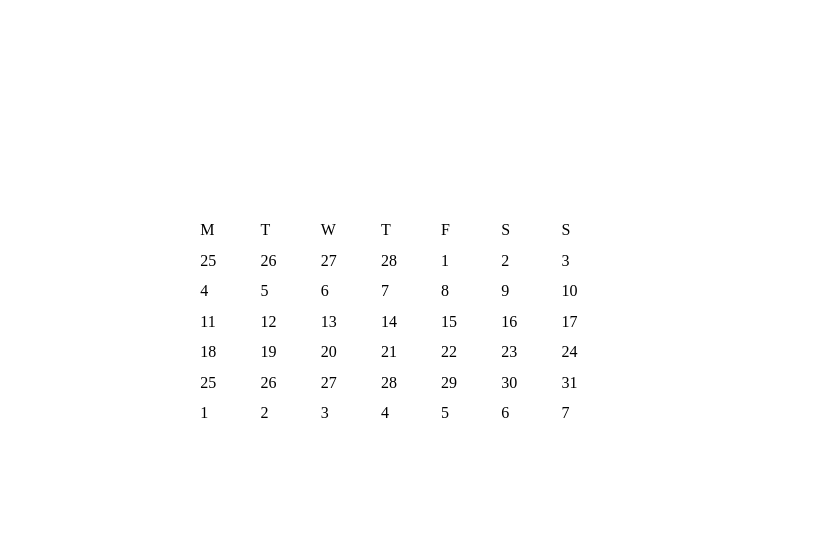
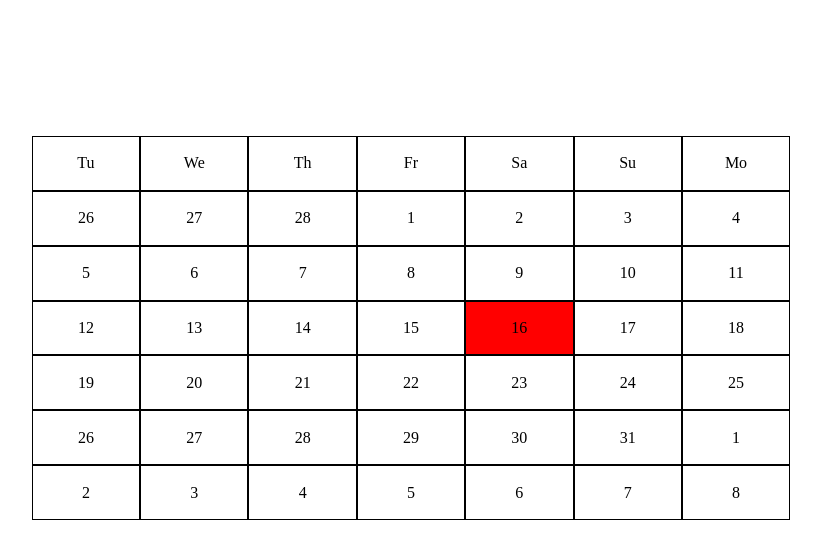
Before and after one commit to janKozie1/react-hooks-todo, a React (Create React App) app: page / in a window 1280 px wide. Shown: the top 558 px of the page, without its empty margins (229-1050 px from the left). Built offline with nearby package versions, Linux system fonts and the light colour scheme.

Commit message:
Changed folder structure, moved state logic to separate function

```diff
--- a/src/components/Calendar.js
+++ b/src/components/Calendar.js
@@ -2,22 +2,17 @@ import React, { useState } from 'react';
 import Day from './Day'
 import Week from './Week'
 import DayOfWeek from './DayOfWeek'
-import { Months } from './Months'
+
+import { formatCalendar } from '../functions/formatCalendar'
+import { Months } from '../data/Months'
+
 import '../styles/Calendar.css'
 
 const Calendar = ({ date }) => {
-    const first = new Date(date.getFullYear(), date.getMonth(), 1);
-    let offset = 1;
-    const [weekList, setWeekList] = useState(new Array(6).fill(null).map((el, index) => new Array(7).fill(null).map((el2, index2) => <Day day={
-        index * 7 + offset + index2 - Number(first.getDay()) + 1 <= 0 ? index * 7 + index2 - Number(first.getDay()) + 1 + offset + Number(Months[first.getMonth() - 1].days) : (index * 7 + offset + index2 - Number(first.getDay())) % Months[first.getMonth()].days + 1
-    } />)))
-    const [daysList, setDaysList] = useState(new Array(7).fill(null).map((e, index) => <DayOfWeek day={index}/>))
-    const today = {
-        dayInMonth: date.getDate(),
-        dayInWeek: date.getDay(),
-        monthNumber: date.getMonth()
-    }
-
+    const [offset, setOffset] = useState(2)
+    const [selectedDay, setSelectedDay] = useState(new Date().getDate())
+    const [weekList, setWeekList] = useState(formatCalendar(offset, new Date(date.getFullYear(), date.getMonth(), 1)).map(e => e.map(f => <Day day={f} selectedDay={selectedDay} />)))
+    const [daysList, setDaysList] = useState(new Array(7).fill(null).map((e, index) => <DayOfWeek day={index} offset={offset} />))
     return (
         <div className='calendar'>
             <Week days={daysList} />
--- a/src/components/Day.js
+++ b/src/components/Day.js
@@ -1,9 +1,9 @@
 import React, { useState } from 'react';
 import '../styles/Day.css'
-const Day = (props) => {
+const Day = ({day,selectedDay}) => {
     return (
-        <div className='day'>
-            {props.day}
+        <div className={`day ${selectedDay===day?'selected':''}`}>
+            {day}
         </div>
     );
 };
--- a/src/components/DayOfWeek.js
+++ b/src/components/DayOfWeek.js
@@ -1,10 +1,10 @@
 import React, { useState } from 'react';
 import '../styles/Day.css'
-const Day = ({day}) => {
-    const days = ['M', 'T','W','T','F','S','S']
+const Day = ({day, offset}) => {
+    const days = ['Su','Mo', 'Tu','We','Th','Fr','Sa']
     return (
         <div className='day'>
-            {days[day]}
+            {days[(day+offset)%days.length]}
         </div>
     );
 };
--- /dev/null
+++ b/src/functions/formatCalendar.js
@@ -0,0 +1,9 @@
+import {Months} from '../data/Months'
+
+export let formatCalendar = (offset,first) =>{
+
+    let month = new Array(6).fill(null).map((el, index) => new Array(7).fill(null).map((el2, index2) => {
+        return index * 7 + offset + index2 - Number(first.getDay()) + 1 <= 0 ? index * 7 + index2 - Number(first.getDay()) + 1 + offset + Number(Months[first.getMonth() - 1].days) : (index * 7 + offset + index2 - Number(first.getDay())) % Months[first.getMonth()].days + 1
+    }))
+    return month;
+}
--- a/src/styles/App.css
+++ b/src/styles/App.css
@@ -4,6 +4,6 @@
     min-width: 98vw;
     min-height: 80vh;
     display:grid;
-    grid-template-rows:4fr 4fr 4fr;
-    grid-template-columns: 4fr 4fr 4fr;
+    grid-template-rows:2fr 6fr 2fr;
+    grid-template-columns: 2fr 6fr 2fr;
 }
--- a/src/styles/Day.css
+++ b/src/styles/Day.css
@@ -1,5 +1,10 @@
 .day{
-    display:inline-block;
-
-
+    display:flex;
+    align-items: center;
+    justify-content: center;
+    padding:5px;
+    border:1px solid black;
 }
+.selected{
+    background:red;
+}
```
Also changed, not shown: src/data/Months.js (renamed from src/components/Months.js).
